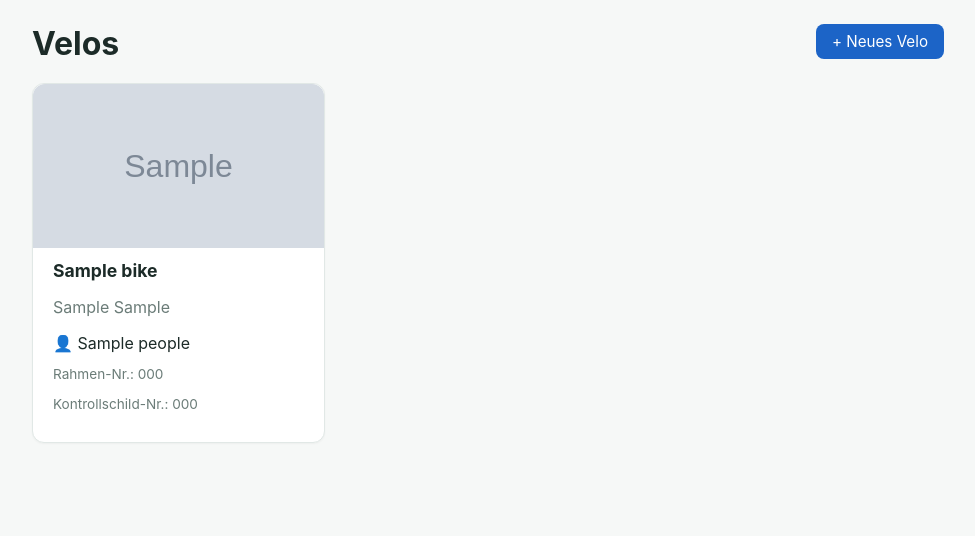
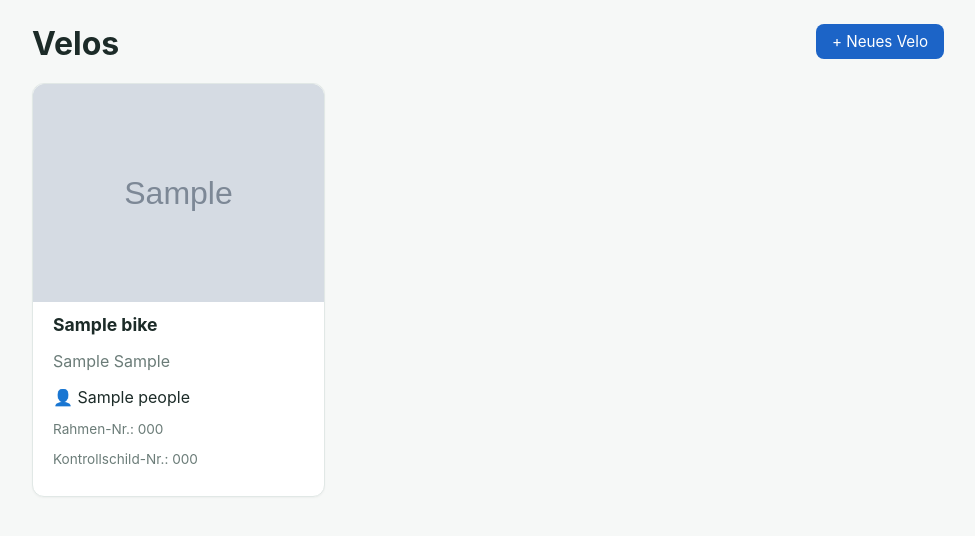
Before and after one commit to raphis/velotool, a PHP site: page /index.php in a window 1280 px wide. Shown: the part 58-594 px from the top of the page, without its empty margins (152-1127 px from the left). Run offline with PHP 8.4, Linux system fonts and the light colour scheme; the visitor is signed in with stand-in values (Sample User, id 1); tables that the repository leaves empty hold one stand-in row (values such as "Sample post"); grey boxes marked "Sample" are stand-in pictures; data that the repository does not hold is empty.

Commit message:
Fix awkward photo cropping on bike cards and gallery thumbnails
object-fit:cover was cutting off wheels/frames on images with an
aspect ratio different from the fixed box. Switched to contain with
a neutral letterbox background so the whole photo always shows.

Co-Authored-By: Claude Sonnet 5 <noreply@anthropic.com>

```diff
--- a/assets/style.css
+++ b/assets/style.css
@@ -90,7 +90,7 @@ a:hover { text-decoration: underline; }
 }
 .card:hover { border-color: var(--teal); text-decoration: none; }
 .card h2 { margin: 0 0 0.25rem; font-size: 1.1rem; }
-.card-photo { width: calc(100% + 2.5rem); max-width: none; margin: -1rem -1.25rem 0.75rem; aspect-ratio: 16 / 9; object-fit: cover; border-radius: 12px 12px 0 0; display: block; }
+.card-photo { width: calc(100% + 2.5rem); max-width: none; margin: -1rem -1.25rem 0.75rem; aspect-ratio: 4 / 3; object-fit: contain; background: var(--border); border-radius: 12px 12px 0 0; display: block; }
 .card.inactive { opacity: 0.55; }
 .owner { margin: 0.4rem 0 0; }
 
@@ -183,7 +183,8 @@ a:hover { text-decoration: underline; }
 .photo-item img {
     width: 100%;
     aspect-ratio: 4 / 3;
-    object-fit: cover;
+    object-fit: contain;
+    background: var(--border);
     border-radius: 8px;
     border: 1px solid var(--border);
     display: block;
```
